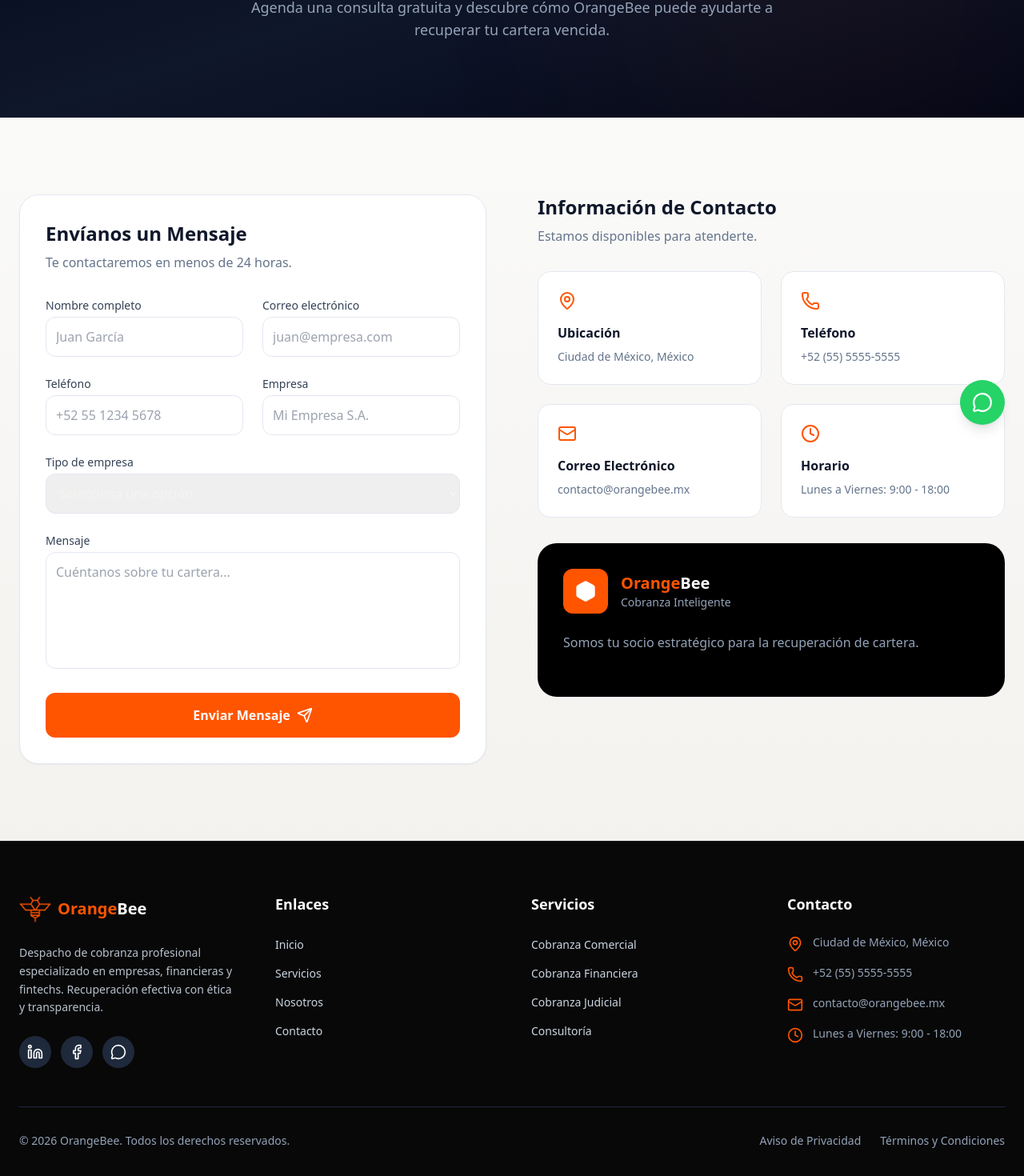
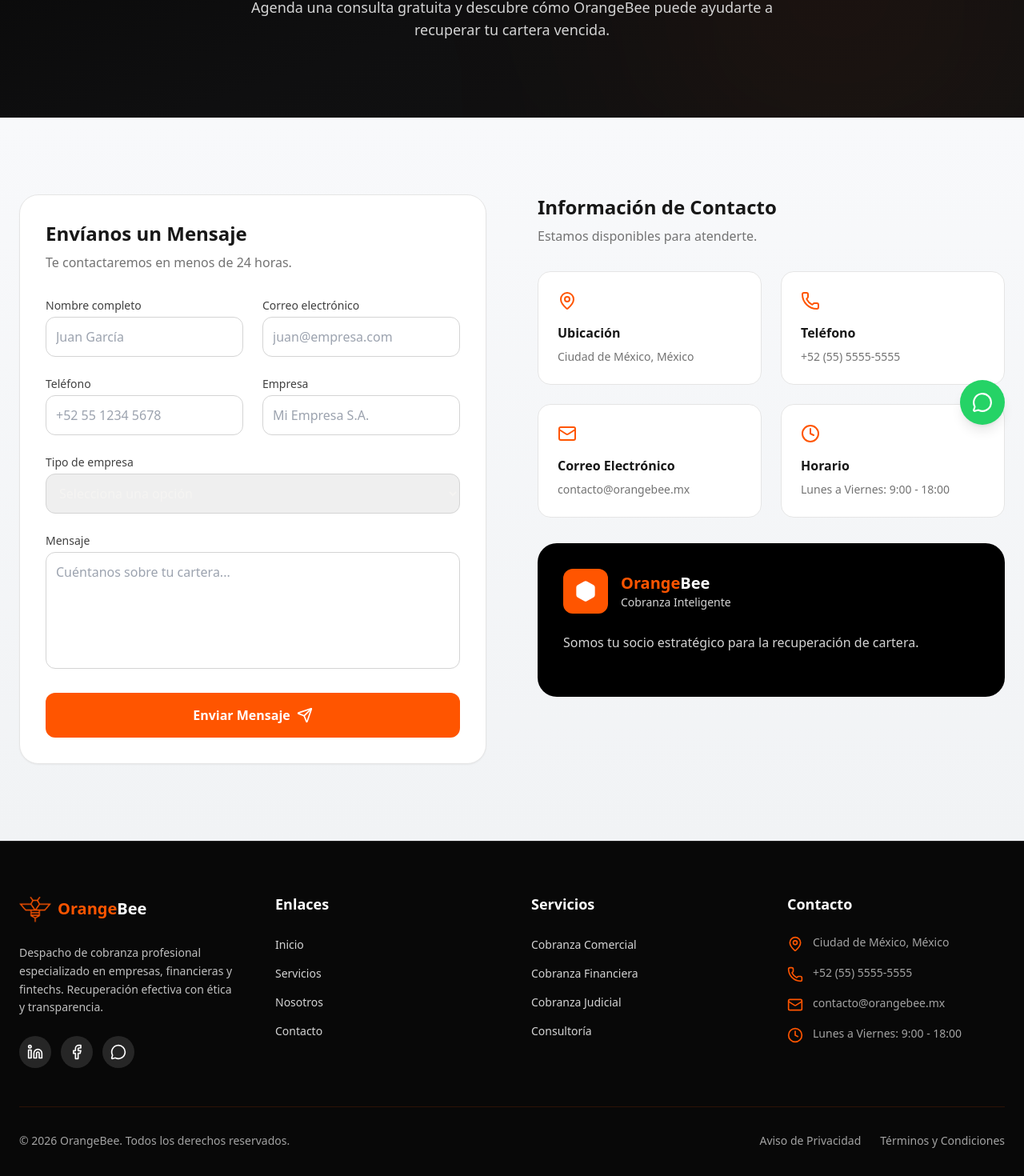
Before and after one commit to ale-devstack/OB-React, a React (Vite) app: page /OB-React/contacto in a window 1280 px wide. Shown: the part 245-1715 px from the top of the page at 80% size. Built offline with nearby package versions, Linux system fonts and the light colour scheme.

Commit message:
Neutralize section grays to light-gray palette

```diff
--- a/src/components/common/Footer.jsx
+++ b/src/components/common/Footer.jsx
@@ -25,7 +25,7 @@ export default function Footer() {
                 <span className="text-orange-500">Orange</span>Bee
               </span>
             </Link>
-            <p className="text-slate-300/90 text-sm leading-relaxed mb-6">
+            <p className="text-neutral-300/90 text-sm leading-relaxed mb-6">
               Despacho de cobranza profesional especializado en empresas, financieras y fintechs.
               Recuperación efectiva con ética y transparencia.
             </p>
@@ -34,7 +34,7 @@ export default function Footer() {
                 href={CONTACT.social.linkedin}
                 target="_blank"
                 rel="noopener noreferrer"
-                className="w-10 h-10 rounded-full bg-slate-800 flex items-center justify-center hover:bg-orange-500 transition-colors"
+                className="w-10 h-10 rounded-full bg-neutral-800 flex items-center justify-center hover:bg-orange-500 transition-colors"
                 aria-label="LinkedIn"
               >
                 <Linkedin className="w-5 h-5" />
@@ -43,7 +43,7 @@ export default function Footer() {
                 href={CONTACT.social.facebook}
                 target="_blank"
                 rel="noopener noreferrer"
-                className="w-10 h-10 rounded-full bg-slate-800 flex items-center justify-center hover:bg-orange-500 transition-colors"
+                className="w-10 h-10 rounded-full bg-neutral-800 flex items-center justify-center hover:bg-orange-500 transition-colors"
                 aria-label="Facebook"
               >
                 <Facebook className="w-5 h-5" />
@@ -52,7 +52,7 @@ export default function Footer() {
                 href={CONTACT.whatsappHref}
                 target="_blank"
                 rel="noopener noreferrer"
-                className="w-10 h-10 rounded-full bg-slate-800 flex items-center justify-center hover:bg-orange-500 transition-colors"
+                className="w-10 h-10 rounded-full bg-neutral-800 flex items-center justify-center hover:bg-orange-500 transition-colors"
                 aria-label="WhatsApp"
               >
                 <MessageCircle className="w-5 h-5" />
@@ -66,7 +66,7 @@ export default function Footer() {
             <ul className="space-y-3">
               {quickLinks.map(({ name, to }) => (
                 <li key={name}>
-                  <Link to={to} className="text-slate-300 hover:text-orange-400 transition-colors text-sm">
+                  <Link to={to} className="text-neutral-300 hover:text-orange-400 transition-colors text-sm">
                     {name}
                   </Link>
                 </li>
@@ -80,7 +80,7 @@ export default function Footer() {
             <ul className="space-y-3">
               {SERVICES.map(({ id, title }) => (
                 <li key={id}>
-                  <Link to="/servicios" className="text-slate-300 hover:text-orange-400 transition-colors text-sm">
+                  <Link to="/servicios" className="text-neutral-300 hover:text-orange-400 transition-colors text-sm">
                     {title}
                   </Link>
                 </li>
@@ -95,7 +95,7 @@ export default function Footer() {
               {CONTACT_ITEMS.map(({ icon: Icon, title, lines }) => (
                 <li key={title} className="flex gap-3">
                   <Icon className="w-5 h-5 text-orange-500 flex-shrink-0 mt-0.5" />
-                  <span className="text-slate-400 text-sm">{lines[0]}</span>
+                  <span className="text-neutral-400 text-sm">{lines[0]}</span>
                 </li>
               ))}
             </ul>
@@ -103,15 +103,15 @@ export default function Footer() {
         </div>
 
         {/* Bottom bar */}
-        <div className="border-t border-slate-800 mt-12 pt-8 flex flex-col md:flex-row justify-between items-center gap-4">
-          <p className="text-slate-400 text-sm">
+        <div className="border-t border-orange-500/15 mt-12 pt-8 flex flex-col md:flex-row justify-between items-center gap-4">
+          <p className="text-neutral-400 text-sm">
             © {new Date().getFullYear()} OrangeBee. Todos los derechos reservados.
           </p>
           <div className="flex gap-6 text-sm">
-            <Link to="/nosotros" className="text-slate-400 hover:text-white transition-colors">
+            <Link to="/nosotros" className="text-neutral-400 hover:text-white transition-colors">
               Aviso de Privacidad
             </Link>
-            <Link to="/nosotros" className="text-slate-400 hover:text-white transition-colors">
+            <Link to="/nosotros" className="text-neutral-400 hover:text-white transition-colors">
               Términos y Condiciones
             </Link>
           </div>
--- a/src/components/common/Header.jsx
+++ b/src/components/common/Header.jsx
@@ -12,7 +12,7 @@ const navLinks = [
 ];
 
 const linkBase   = "font-medium transition-colors";
-const linkMuted  = "text-white/80 hover:text-white";
+const linkMuted  = "text-white/80 hover:text-orange-400";
 const linkActive = "text-orange-500";
 
 export default function Header() {
@@ -51,7 +51,7 @@ export default function Header() {
       <header
         className={`fixed top-0 left-0 right-0 z-50 transition-all duration-300 ${
           isScrolled
-            ? "bg-black/75 backdrop-blur-xl border-b border-white/10 shadow-[0_10px_30px_rgba(0,0,0,0.35)] py-3"
+            ? "bg-black/75 backdrop-blur-xl border-b border-orange-500/20 shadow-[0_10px_30px_rgba(0,0,0,0.35)] py-3"
             : "bg-transparent py-5"
         }`}
       >
--- a/src/components/landing/CTASection.jsx
+++ b/src/components/landing/CTASection.jsx
@@ -14,7 +14,7 @@ export default function CTASection() {
   const [sectionRef, sectionInView] = useInView();
 
   return (
-    <section className="py-28 bg-[#0b0b0c] relative overflow-hidden">
+    <section className="py-28 bg-[#0b0b0c] relative overflow-hidden border-t border-orange-500/15">
       {/* Orange atmospheric glow */}
       <div className="absolute inset-0 pointer-events-none">
         <div className="absolute top-1/2 left-1/2 -translate-x-1/2 -translate-y-1/2 w-[700px] h-[400px] bg-orange-500/[0.11] rounded-full blur-[100px]" />
@@ -39,7 +39,7 @@ export default function CTASection() {
           </h2>
 
           {/* Subtitle */}
-          <p className="text-slate-400 text-lg max-w-2xl mx-auto mb-10 leading-relaxed">
+          <p className="text-neutral-300 text-lg max-w-2xl mx-auto mb-10 leading-relaxed">
             Agenda una consulta gratuita con nuestros especialistas y descubre
             cómo OrangeBee puede mejorar tu flujo de efectivo desde el primer día.
           </p>
--- a/src/components/pages/ContactSection.jsx
+++ b/src/components/pages/ContactSection.jsx
@@ -4,8 +4,8 @@ import { useInView } from "../../hooks/useInView";
 import { usePageTitle } from "../../hooks/usePageTitle";
 import { CONTACT_ITEMS } from "../../data/contact";
 
-const inputClass = "w-full rounded-xl border p-3 focus:outline-none focus:ring-2 focus:ring-orange-500/50 focus:border-orange-500 transition-all";
-const labelClass = "block text-sm font-medium text-slate-700 mb-1";
+const inputClass = "w-full rounded-xl border border-neutral-300 p-3 focus:outline-none focus:ring-2 focus:ring-orange-500/40 focus:border-orange-500 transition-all";
+const labelClass = "block text-sm font-medium text-neutral-700 mb-1";
 
 export default function ContactSection() {
   usePageTitle('Contacto');
@@ -33,7 +33,7 @@ export default function ContactSection() {
   return (
     <section id="contacto">
       {/* Hero */}
-      <div className="bg-gradient-to-br from-slate-950 via-slate-900 to-slate-950 pt-32 pb-24 relative overflow-hidden">
+      <div className="ob-dark-hero pt-32 pb-24 relative overflow-hidden">
         <div className="absolute inset-0">
           <div className="absolute top-10 right-10 w-96 h-96 bg-orange-500/10 rounded-full blur-[150px]" />
         </div>
@@ -46,7 +46,7 @@ export default function ContactSection() {
             <h1 className="text-4xl md:text-5xl font-bold text-white mt-4 mb-6">
               Hablemos de tu Cartera
             </h1>
-            <p className="text-slate-400 text-lg max-w-2xl mx-auto">
+            <p className="text-neutral-300 text-lg max-w-2xl mx-auto">
               Agenda una consulta gratuita y descubre cómo OrangeBee puede
               ayudarte a recuperar tu cartera vencida.
             </p>
@@ -60,12 +60,12 @@ export default function ContactSection() {
           {/* Form */}
           <div
             ref={formRef}
-            className={`ob-anim ob-fade-left bg-white rounded-3xl p-8 shadow-sm border ${formInView ? 'visible' : ''}`}
+            className={`ob-anim ob-fade-left bg-white rounded-3xl p-8 shadow-sm border border-neutral-200 ${formInView ? 'visible' : ''}`}
           >
-            <h2 className="text-2xl font-bold text-slate-900 mb-2">
+            <h2 className="text-2xl font-bold text-neutral-900 mb-2">
               Envíanos un Mensaje
             </h2>
-            <p className="text-slate-500 mb-8">
+            <p className="text-neutral-500 mb-8">
               Te contactaremos en menos de 24 horas.
             </p>
 
@@ -74,10 +74,10 @@ export default function ContactSection() {
                 <div className="w-20 h-20 rounded-full bg-orange-500/10 flex items-center justify-center mx-auto mb-6">
                   <CheckCircle2 className="w-10 h-10 text-orange-500" />
                 </div>
-                <h3 className="text-xl font-bold text-slate-900 mb-2">
+                <h3 className="text-xl font-bold text-neutral-900 mb-2">
                   ¡Mensaje Enviado!
                 </h3>
-                <p className="text-slate-500">
+                <p className="text-neutral-500">
                   Un asesor se comunicará contigo pronto.
                 </p>
               </div>
@@ -188,10 +188,10 @@ export default function ContactSection() {
             className={`ob-anim ob-fade-right space-y-8 ${infoInView ? 'visible' : ''}`}
           >
             <div>
-              <h2 className="text-2xl font-bold text-slate-900 mb-2">
+              <h2 className="text-2xl font-bold text-neutral-900 mb-2">
                 Información de Contacto
               </h2>
-              <p className="text-slate-500">
+              <p className="text-neutral-500">
                 Estamos disponibles para atenderte.
               </p>
             </div>
@@ -203,14 +203,14 @@ export default function ContactSection() {
               {CONTACT_ITEMS.map((item) => (
                 <div
                   key={item.title}
-                  className="bg-white rounded-2xl p-6 border"
+                  className="bg-white rounded-2xl p-6 border border-neutral-200"
                 >
                   <item.icon className="w-6 h-6 text-orange-500 mb-4" />
-                  <h3 className="font-semibold text-slate-900 mb-2">
+                  <h3 className="font-semibold text-neutral-900 mb-2">
                     {item.title}
                   </h3>
                   {item.lines.map((line) => (
-                    <p key={line} className="text-slate-500 text-sm">
+                    <p key={line} className="text-neutral-500 text-sm">
                       {line}
                     </p>
                   ))}
@@ -227,13 +227,13 @@ export default function ContactSection() {
                   <h3 className="font-bold text-xl">
                     <span className="text-orange-500">Orange</span><span className="text-white">Bee</span>
                   </h3>
-                  <p className="text-slate-400 text-sm">
+                  <p className="text-neutral-300 text-sm">
                     Cobranza Inteligente
                   </p>
                 </div>
               </div>
 
-              <p className="text-slate-400 mb-6">
+              <p className="text-neutral-300 mb-6">
                 Somos tu socio estratégico para la recuperación de cartera.
               </p>
             </div>
--- a/src/index.css
+++ b/src/index.css
@@ -49,6 +49,10 @@
 :root {
   --ob-black: #0b0b0c;
   --ob-orange: #ff5500;
+  --ob-orange-soft: #ff7a3d;
+  --ob-white: #ffffff;
+  --ob-ink: #171717;
+  --ob-muted: #525252;
   --ob-border: rgba(255, 255, 255, 0.09);
 }
 
@@ -59,7 +63,12 @@ body {
 
 /* Warm neutral — contrasts with dark sections without the cold blue tint */
 .ob-section-soft {
-  background: linear-gradient(180deg, #fafaf9 0%, #f4f2ef 100%);
+  background: linear-gradient(180deg, #f8f9fb 0%, #f1f3f5 100%);
+}
+
+.ob-dark-hero {
+  background: radial-gradient(900px 380px at 80% 0%, rgba(255, 85, 0, 0.18), transparent 60%),
+              linear-gradient(160deg, #070707 0%, #0f0f10 55%, #121212 100%);
 }
 
 .content-auto {
```
Also changed, not shown: src/components/landing/Services.jsx (+9 -9 lines), src/components/landing/WhyOrangeBee.jsx (+8 -8 lines), src/components/pages/AboutSection.jsx (+19 -19 lines), src/components/pages/Home.jsx (+4 -4 lines), src/components/pages/ServicesPage.jsx (+18 -18 lines).
